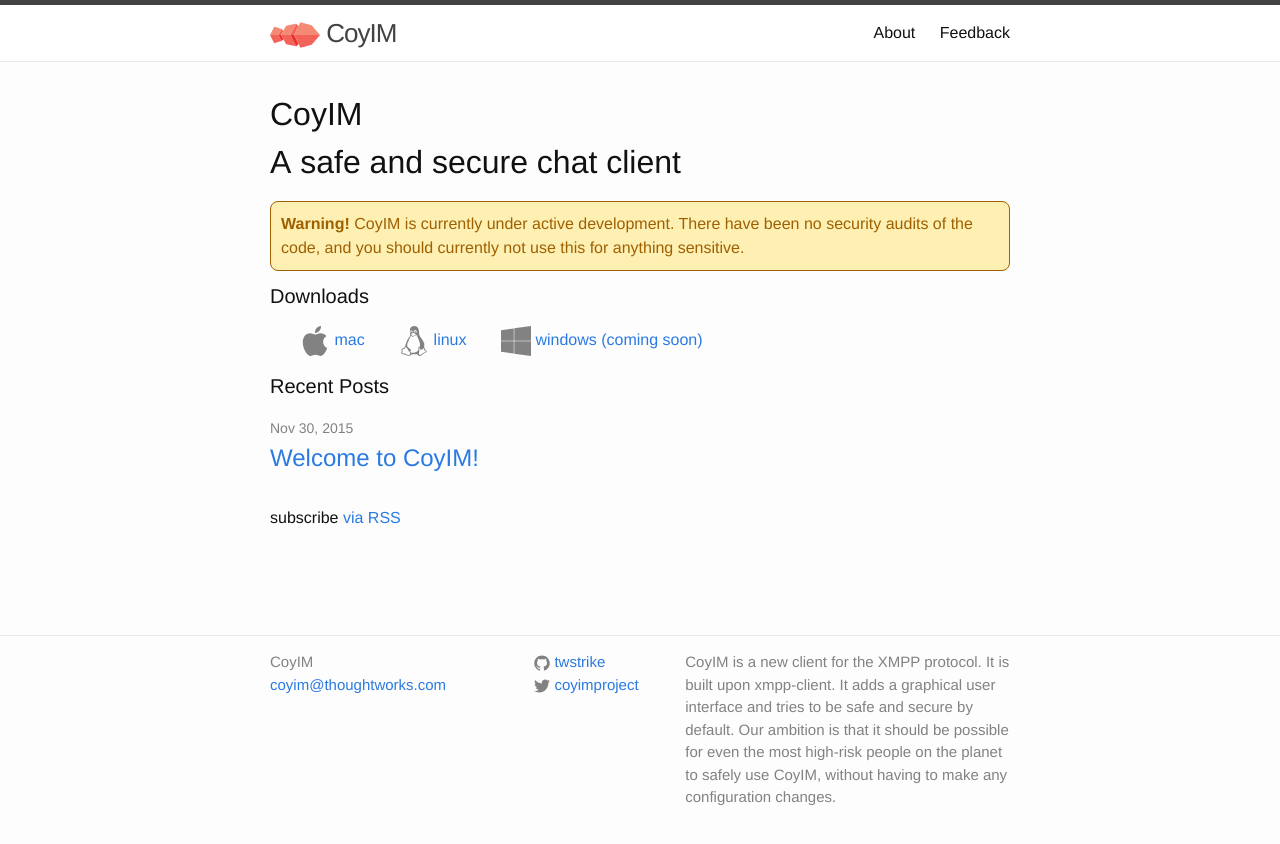
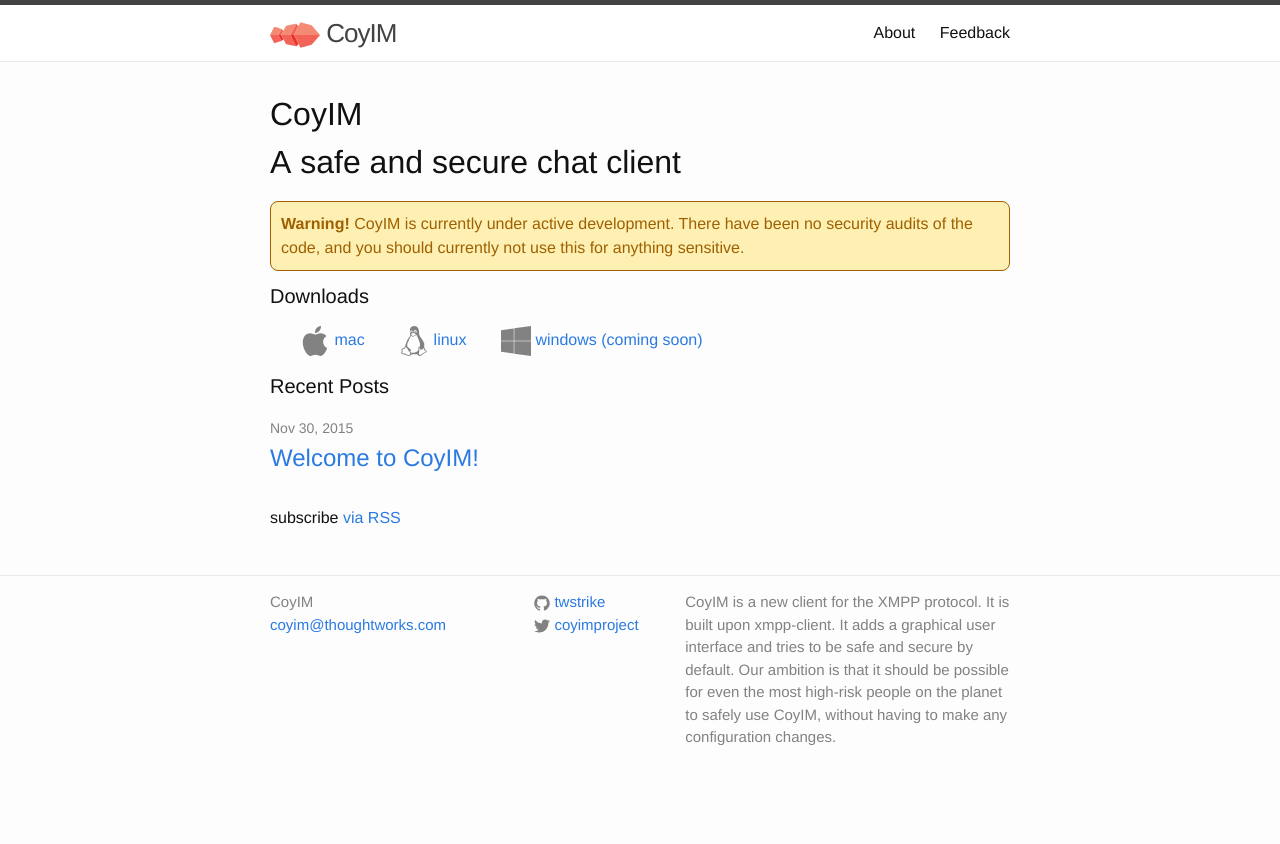
Before and after one commit to coyim/coyim-page, a Jekyll site: the page built from index.html, in a window 1280 px wide. Shown: the top 844 px of the page. Built offline with Jekyll 4.4.1, drawn with Linux system fonts in a browser that asks for light colours.

Commit message:
Extra padding only in the top

```diff
--- a/_sass/_layout.scss
+++ b/_sass/_layout.scss
@@ -165,7 +165,8 @@
  * Page content
  */
 .page-content {
-    padding: $spacing-unit * 3 0;
+    padding: $spacing-unit 0;
+    padding-top: $spacing-unit * 3;
 }
 
 .page-heading {
```
